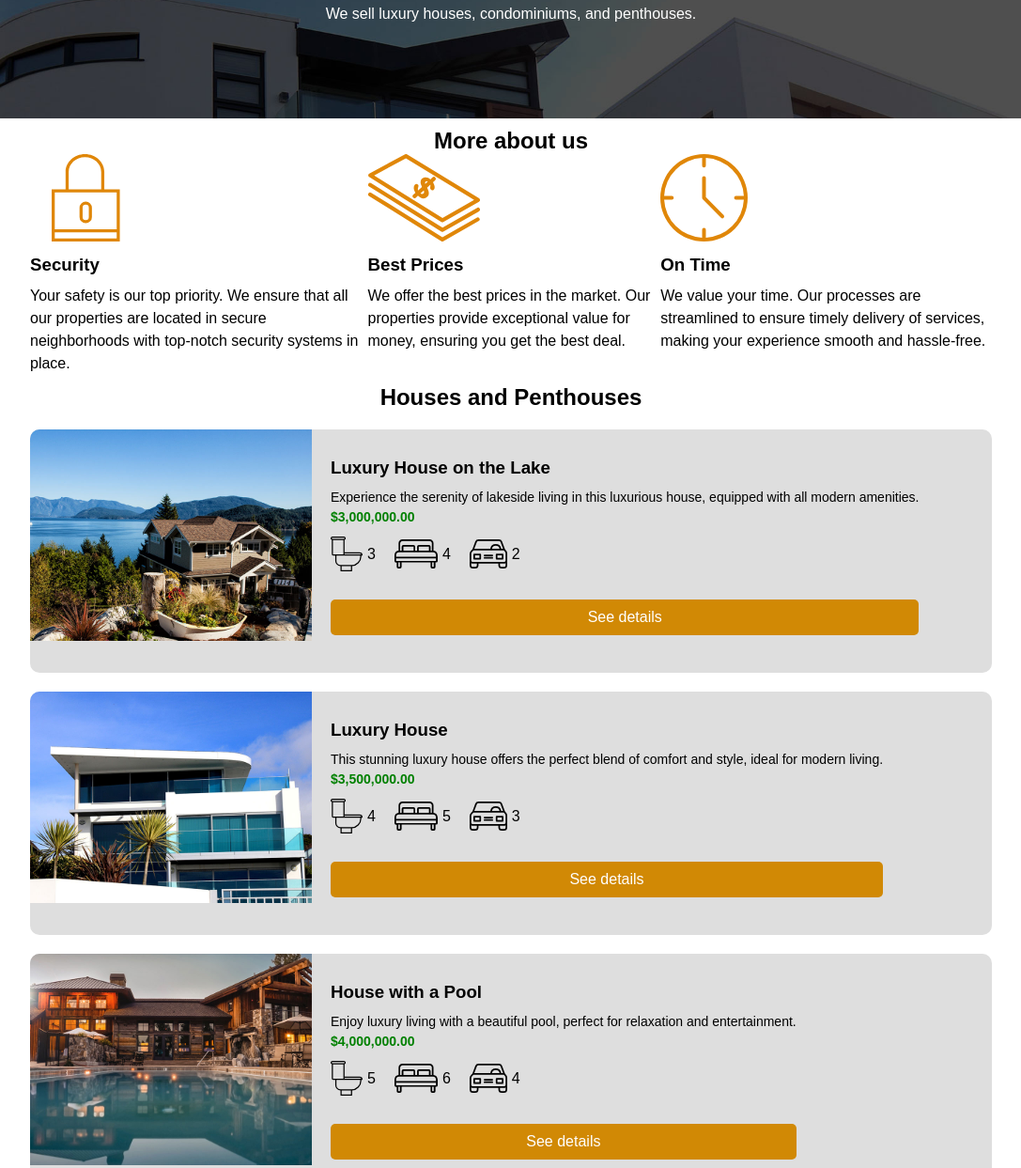
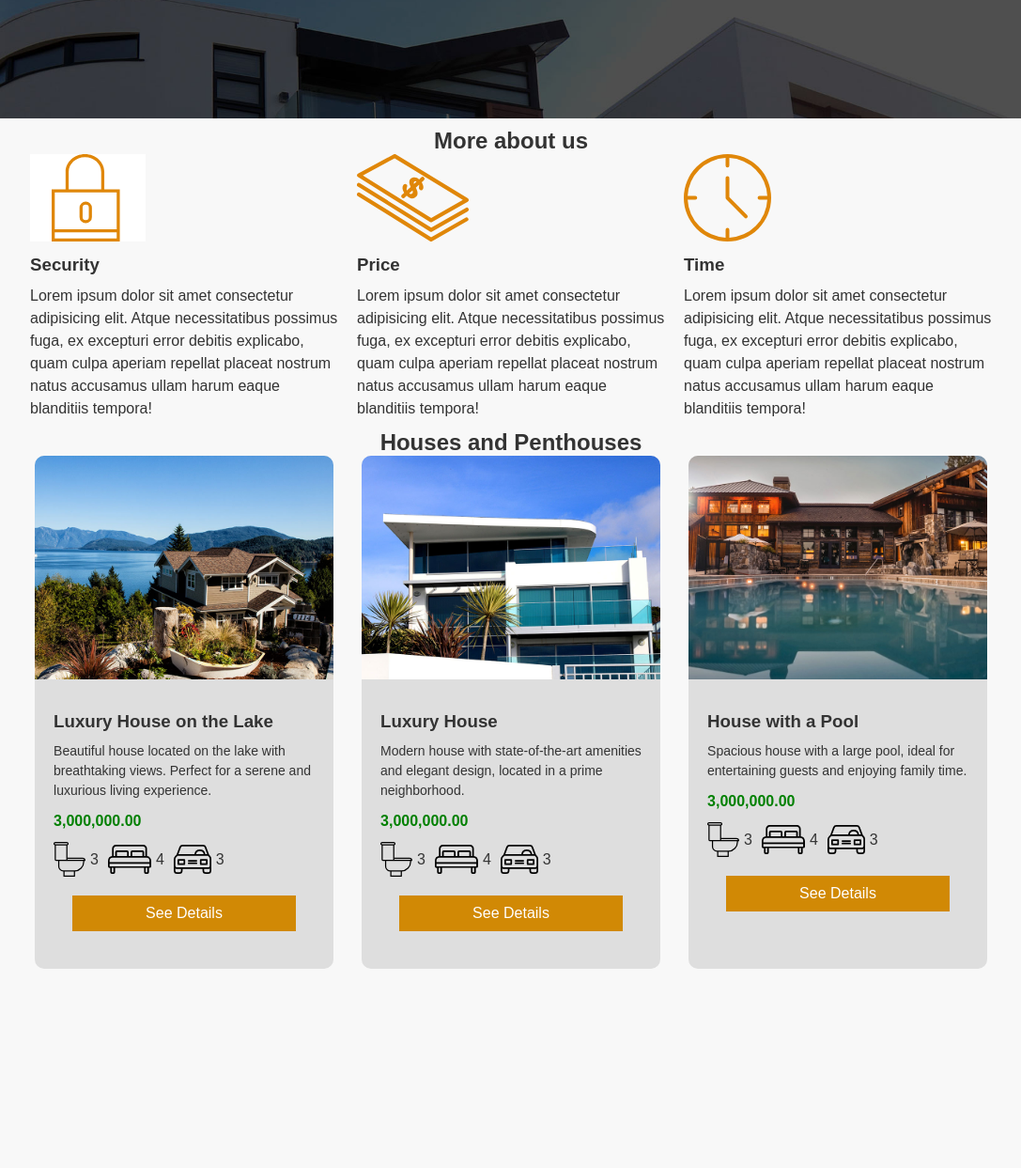
Before and after one commit to MarkBasaldua/realestate, a plain HTML site: page REAL ESTATE/index.html in a window 1280 px wide. Shown: the part 174-1417 px from the top of the page at 94% size, without its empty margins (96-1183 px from the left). After the commit the page ends 1225 px from the top, so only its background shows below. Drawn offline with Linux system fonts and the light colour scheme.

Commit message:
Add files via upload

```diff
--- a/REAL ESTATE/index.html
+++ b/REAL ESTATE/index.html
@@ -4,7 +4,7 @@
     <meta charset="UTF-8">
     <meta name="viewport" content="width=device-width, initial-scale=1.0">
     <link rel="stylesheet" href="mystyle.css">
-    <title>Real Estate - Luxury Properties</title>
+    <title>Document</title>
 </head>
 <body>
     <header class="site-init">
@@ -16,114 +16,115 @@
                 <a href="contact.html">Contact</a>
             </nav>
         </div>
-        <p>We sell luxury houses, condominiums, and penthouses.</p>
+        <p>We sell luxury houses, condominiums and penthouses.</p>
     </header>
 
-    <main class="container">
+    <main class="container ">
         <h2>More about us</h2>
         <div class="main-flex-container">
             <div>
-                <img src="./img/icon1.svg" alt="Security icon">
+                <img src="./img/icon1.svg" alt="security icon">
                 <h3>Security</h3>
-                <p>Your safety is our top priority. We ensure that all our properties are located in secure neighborhoods with top-notch security systems in place.</p>
+                <p>Lorem ipsum dolor sit amet consectetur adipisicing elit. Atque necessitatibus possimus fuga, ex excepturi error debitis explicabo, quam culpa aperiam repellat placeat nostrum natus accusamus ullam harum eaque blanditiis tempora!</p>
             </div>
             <div>
-                <img src="./img/icon2.svg" alt="Price icon">
-                <h3>Best Prices</h3>
-                <p>We offer the best prices in the market. Our properties provide exceptional value for money, ensuring you get the best deal.</p>
+                <img src="./img/icon2.svg" alt="security icon">
+                <h3>Price</h3>
+                <p>Lorem ipsum dolor sit amet consectetur adipisicing elit. Atque necessitatibus possimus fuga, ex excepturi error debitis explicabo, quam culpa aperiam repellat placeat nostrum natus accusamus ullam harum eaque blanditiis tempora!</p>
             </div>
             <div>
-                <img src="./img/icon3.svg" alt="Time icon">
-                <h3>On Time</h3>
-                <p>We value your time. Our processes are streamlined to ensure timely delivery of services, making your experience smooth and hassle-free.</p>
+                <img src="./img/icon3.svg" alt="security icon">
+                <h3>Time</h3>
+                <p>Lorem ipsum dolor sit amet consectetur adipisicing elit. Atque necessitatibus possimus fuga, ex excepturi error debitis explicabo, quam culpa aperiam repellat placeat nostrum natus accusamus ullam harum eaque blanditiis tempora!</p>
             </div>
         </div>
     </main>
-
     <section class="container">
         <h2>Houses and Penthouses</h2>
 
+        <p></p>
+        <div class="houses-container">
             <div class="houses-item">
                 <div class="houses-item-img">
-                <img src="./img/announcement1.jpg" alt="Luxury house on the lake">
+                    <img src="./img/announcement1.jpg" alt=" image of the house">
                 </div>
                 <div class="houses-item-text">
                     <h3>Luxury House on the Lake</h3>
-                <p class="description">Experience the serenity of lakeside living in this luxurious house, equipped with all modern amenities.</p>
-                <p class="price">$3,000,000.00</p>
+                    <p class="description">Beautiful house located on the lake with breathtaking views. Perfect for a serene and luxurious living experience.</p>
+                    <p class="price">3,000,000.00</p>
                     <ul class="details-container">
                         <li>
-                        <img src="./img/icon_wc.svg" alt="Bathroom icon">
+                            <img src="./img/icon_wc.svg" alt="wc icon">
                             <p>3</p>
                         </li>
                         <li>
-                        <img src="./img/icon_room.svg" alt="Room icon">
+                            <img src="./img/icon_room.svg" alt="room icon">
                             <p>4</p>
                         </li>
                         <li>
-                        <img src="./img/icon_parking.svg" alt="Parking icon">
-                        <p>2</p>
+                            <img src="./img/icon_parking.svg" alt="parking icon">
+                            <p>3</p>
                         </li>
                     </ul>
-                <a href="#" class="btn-details">See details</a>
+                    <a href="#" class="btn-details">See Details</a>
                 </div>
             </div>
 
             <div class="houses-item">
                 <div class="houses-item-img">
-                <img src="./img/announcement2.jpg" alt="Luxury house">
+                    <img src="./img/announcement2.jpg" alt=" image of the house">
                 </div>
                 <div class="houses-item-text">
                     <h3>Luxury House</h3>
-                <p class="description">This stunning luxury house offers the perfect blend of comfort and style, ideal for modern living.</p>
-                <p class="price">$3,500,000.00</p>
+                    <p class="description">Modern house with state-of-the-art amenities and elegant design, located in a prime neighborhood.</p>
+                    <p class="price">3,000,000.00</p>
                     <ul class="details-container">
                         <li>
-                        <img src="./img/icon_wc.svg" alt="Bathroom icon">
+                            <img src="./img/icon_wc.svg" alt="wc icon">
+                            <p>3</p>
+                        </li>
+                        <li>
+                            <img src="./img/icon_room.svg" alt="room icon">
                             <p>4</p>
                         </li>
                         <li>
-                        <img src="./img/icon_room.svg" alt="Room icon">
-                        <p>5</p>
-                    </li>
-                    <li>
-                        <img src="./img/icon_parking.svg" alt="Parking icon">
+                            <img src="./img/icon_parking.svg" alt="parking icon">
                             <p>3</p>
                         </li>
                     </ul>
-                <a href="#" class="btn-details">See details</a>
+                    <a href="#" class="btn-details">See Details</a>
                 </div>
             </div>
 
             <div class="houses-item">
                 <div class="houses-item-img">
-                <img src="./img/announcement3.jpg" alt="House with a pool">
+                    <img src="./img/announcement3.jpg" alt=" image of the house">
                 </div>
                 <div class="houses-item-text">
                     <h3>House with a Pool</h3>
-                <p class="description">Enjoy luxury living with a beautiful pool, perfect for relaxation and entertainment.</p>
-                <p class="price">$4,000,000.00</p>
+                    <p class="description">Spacious house with a large pool, ideal for entertaining guests and enjoying family time.</p>
+                    <p class="price">3,000,000.00</p>
                     <ul class="details-container">
                         <li>
-                        <img src="./img/icon_wc.svg" alt="Bathroom icon">
-                        <p>5</p>
+                            <img src="./img/icon_wc.svg" alt="wc icon">
+                            <p>3</p>
                         </li>
                         <li>
-                        <img src="./img/icon_room.svg" alt="Room icon">
-                        <p>6</p>
+                            <img src="./img/icon_room.svg" alt="room icon">
+                            <p>4</p>
                         </li>
                         <li>
-                        <img src="./img/icon_parking.svg" alt="Parking icon">
-                        <p>4</p>
+                            <img src="./img/icon_parking.svg" alt="parking icon">
+                            <p>3</p>
                         </li>
                     </ul>
-                <a href="#" class="btn-details">See details</a>
+                    <a href="#" class="btn-details">See Details</a>
+                </div>
             </div>
         </div>
     </section>
+    <footer>
 
-    <footer class="footer">
-        <p>&copy; 2024 Real Estate. All rights reserved.</p>
     </footer>
 </body>
 </html>
--- a/REAL ESTATE/mystyle.css
+++ b/REAL ESTATE/mystyle.css
@@ -7,6 +7,8 @@
 
 body {
     font-family: Arial, sans-serif;
+    color: #333;
+    background-color: #f8f8f8;
 }
 
 a {
@@ -31,12 +33,15 @@ p {
 /* Utilities */
 .container {
     width: 80%;
-    margin: 0 auto;
+    margin-left: auto;
+    margin-right: auto;
 }
 
 .main-flex-container {
     display: flex;
-    justify-content: space-around;
+    flex-direction: row;
+    justify-content: space-between;
+    gap: 20px;
 }
 
 .btn-details {
@@ -45,55 +50,56 @@ p {
     color: white;
     padding: 10px;
     text-align: center;
-    margin: 20px 0;
-    border-radius: 5px;
+    margin: 20px;
 }
 
 /* Header */
 .site-init {
-    background-image: url('./img/header.jpg');
+    background-image: url(img/header.jpg);
     background-size: cover;
     color: white;
     text-align: center;
     height: 300px;
-    display: flex;
-    flex-direction: column;
-    justify-content: center;
-    align-items: center;
 }
 
 .bar {
     display: flex;
-    justify-content: space-between;
+    justify-content: space-around;
     align-items: center;
-    width: 100%;
-    padding: 20px;
+    height: 80px;
 }
 
 .menu a {
     color: white;
-    margin-left: 20px;
+    margin-right: 20px;
 }
 
 /* Houses and Penthouses */
+.houses-container {
+    display: flex;
+    flex-wrap: wrap;
+    gap: 20px;
+    justify-content: space-around;
+}
+
 .houses-item {
-    display: flex;
-    margin: 20px 0;
     background-color: #dedede;
+    width: calc(33% - 20px);
+    margin-bottom: 20px;
     border-radius: 10px;
     overflow: hidden;
+    display: flex;
+    flex-direction: column;
 }
 
 .houses-item-img img {
-    width: 300px;
+    width: 100%;
     height: auto;
 }
 
 .houses-item-text {
     padding: 20px;
-    display: flex;
-    flex-direction: column;
-    justify-content: space-between;
+    flex: 1;
 }
 
 .houses-item-text p.description {
@@ -103,31 +109,32 @@ p {
 .houses-item-text p.price {
     color: green;
     font-weight: bold;
-    font-size: 14px;
+    font-size: 16px;
+    margin: 10px 0;
 }
 
 .details-container {
-    display: flex;
     padding-left: 0;
     list-style: none;
+    display: flex;
+    gap: 10px;
     margin: 10px 0;
 }
 
 .details-container li {
     display: flex;
     align-items: center;
-    margin-right: 20px;
+    gap: 5px;
 }
 
-.details-container li img {
-    margin-right: 5px;
+@media (max-width: 768px) {
+    .houses-item {
+        width: calc(50% - 20px);
+    }
 }
 
-/* Footer */
-.footer {
-    background-color: #333;
-    color: white;
-    text-align: center;
-    padding: 20px;
-    margin-top: 20px;
+@media (max-width: 480px) {
+    .houses-item {
+        width: 100%;
+    }
 }
```
Lines whose indentation alone changed are shown as unchanged.
